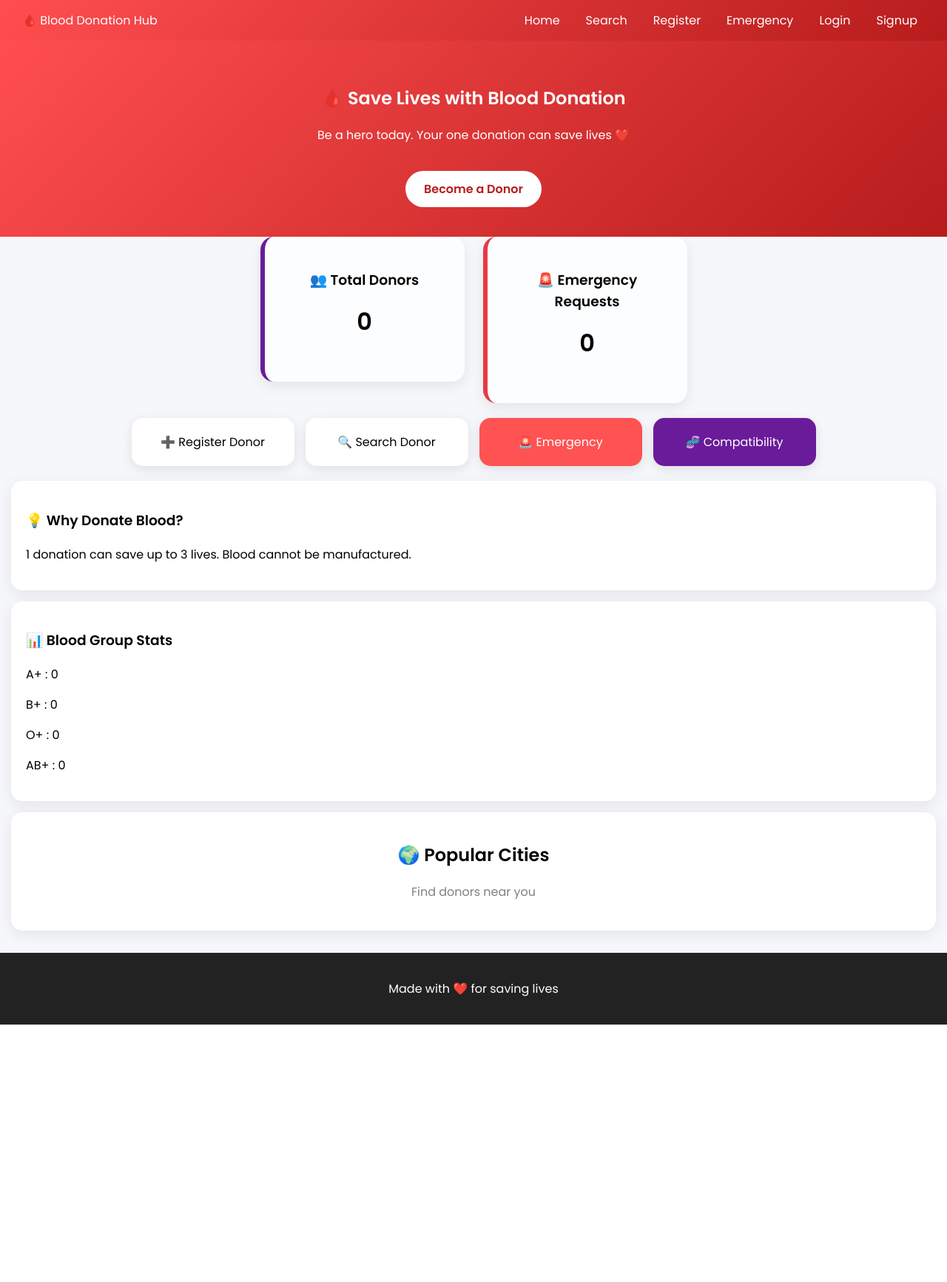
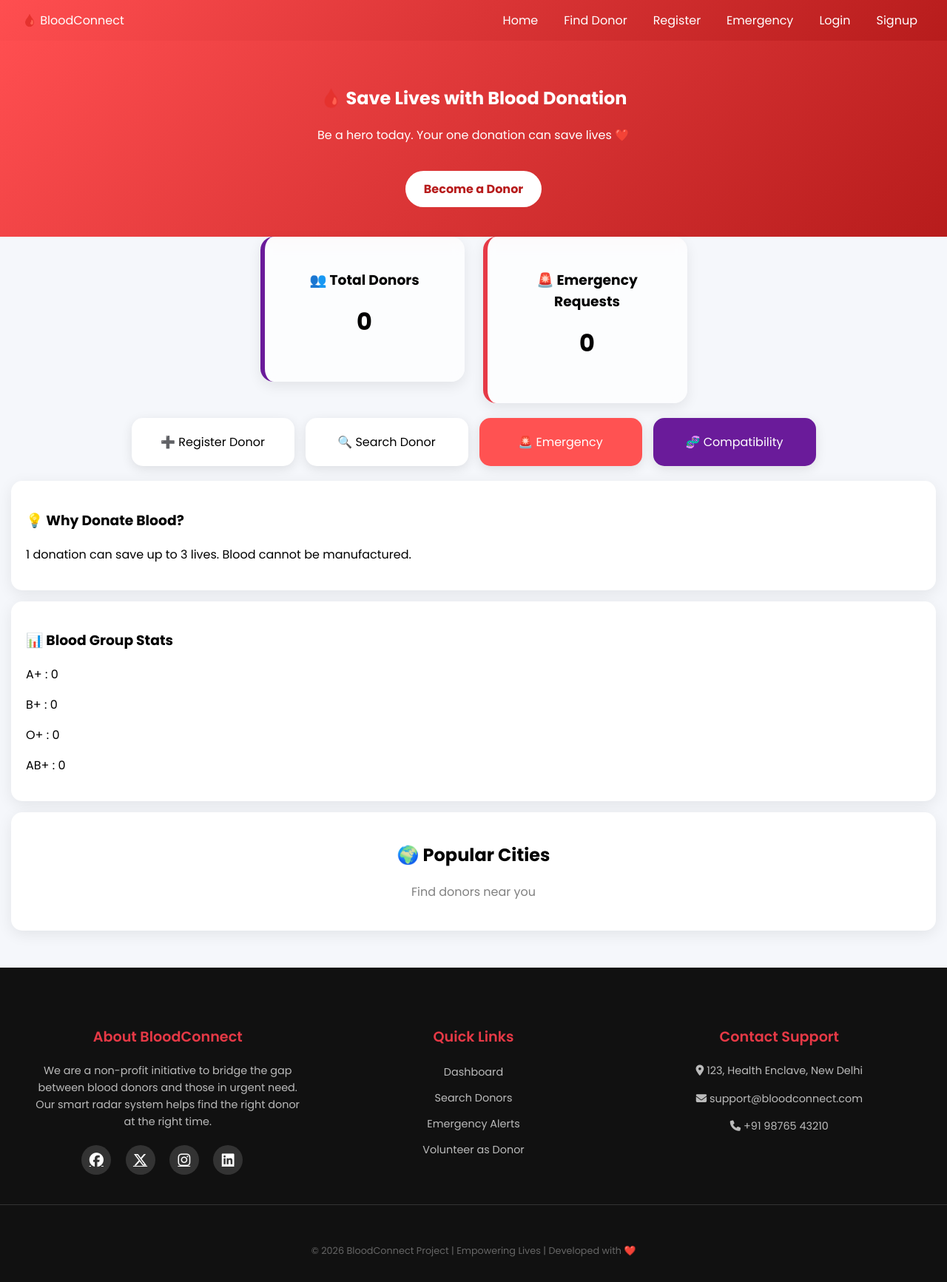
Before and after one commit to Kumkum2401/Blood-donation-webapp, a Flask app: page / in a window 1280 px wide. Shown: the whole page at 74% size. Before the commit the page ends 1385 px from the top, so only its background shows below. Run offline with Flask 3, Linux system fonts and the light colour scheme; data that the repository does not hold is empty.

Commit message:
new changes

```diff
--- a/static/style.css
+++ b/static/style.css
@@ -640,3 +640,88 @@
     background: #f39c12;
     color: white;
 }
+
+/* --- PROFESSIONAL FOOTER --- */
+.footer {
+    background-color: #111;
+    color: #fff;
+    padding: 60px 0 20px;
+    margin-top: 50px;
+}
+
+.footer-container {
+    max-width: 1200px;
+    margin: 0 auto;
+    display: grid;
+    grid-template-columns: repeat(auto-fit, minmax(250px, 1fr));
+    gap: 40px;
+    padding: 0 20px;
+}
+
+.footer-column h3 {
+    color: #e63946;
+    font-size: 1.2rem;
+    margin-bottom: 20px;
+    font-weight: 600;
+}
+
+.footer-column p {
+    color: #bbb;
+    font-size: 0.9rem;
+    line-height: 1.6;
+}
+
+.footer-column ul {
+    list-style: none;
+    padding: 0;
+}
+
+.footer-column ul li {
+    margin-bottom: 10px;
+}
+
+.footer-column ul li a {
+    color: #bbb;
+    text-decoration: none;
+    font-size: 0.9rem;
+    transition: 0.3s;
+}
+
+.footer-column ul li a:hover {
+    color: #e63946;
+    padding-left: 5px;
+}
+
+/* Social Icons */
+.social-icons {
+    margin-top: 20px;
+}
+
+.social-icons a {
+    color: #fff;
+    font-size: 1.2rem;
+    margin-right: 15px;
+    background: #333;
+    width: 40px;
+    height: 40px;
+    display: inline-flex;
+    align-items: center;
+    justify-content: center;
+    border-radius: 50%;
+    transition: 0.3s;
+}
+
+.social-icons a:hover {
+    background: #e63946;
+    transform: translateY(-3px);
+}
+
+/* Footer Bottom */
+.footer-bottom {
+    text-align: center;
+    padding-top: 40px;
+    margin-top: 40px;
+    border-top: 1px solid #333;
+    color: #666;
+    font-size: 0.8rem;
+}
--- a/templates/base.html
+++ b/templates/base.html
@@ -2,23 +2,22 @@
 <html lang="en">
 <head>
     <meta charset="UTF-8">
-    <title>Blood Donation App</title>
+    <title>BloodConnect | Save Lives</title>
     <meta name="viewport" content="width=device-width, initial-scale=1.0">
 
     <link rel="stylesheet" href="{{ url_for('static', filename='style.css') }}">
 
-    <link href="https://fonts.googleapis.com/css2?family=Poppins:wght@300;400;500;600&display=swap" rel="stylesheet">
-
+    <link href="https://fonts.googleapis.com/css2?family=Poppins:wght@300;400;500;600;700&display=swap" rel="stylesheet">
+    <link rel="stylesheet" href="https://cdnjs.cloudflare.com/ajax/libs/font-awesome/6.5.1/css/all.min.css">
 </head>
 
 <body>
 
 <header class="navbar">
-    <div class="logo">🩸 Blood Donation Hub</div>
-
+    <div class="logo">🩸 BloodConnect</div>
     <nav class="nav-links">
         <a href="{{ url_for('home') }}">Home</a>
-        <a href="{{ url_for('search_donors') }}">Search</a>
+        <a href="{{ url_for('search_donors') }}">Find Donor</a>
         <a href="{{ url_for('register_donor') }}">Register</a>
         <a href="{{ url_for('emergency_request') }}">Emergency</a>
 
@@ -27,12 +26,11 @@
             <a href="{{ url_for('logout') }}">Logout</a>
         {% else %}
             <a href="{{ url_for('login') }}">Login</a>
-            <a href="{{ url_for('signup') }}">Signup</a>
+            <a href="{{ url_for('signup') }}" class="signup-btn">Signup</a>
         {% endif %}
     </nav>
 </header>
 
-<!-- FLASH -->
 <div class="flash-container">
     {% with messages = get_flashed_messages(with_categories=true) %}
         {% if messages %}
@@ -47,11 +45,41 @@
     {% block content %}{% endblock %}
 </main>
 
-<footer>
-    <p>Made with ❤️ for saving lives</p>
+<footer class="footer">
+    <div class="footer-container">
+        <div class="footer-column">
+            <h3>About BloodConnect</h3>
+            <p>We are a non-profit initiative to bridge the gap between blood donors and those in urgent need. Our smart radar system helps find the right donor at the right time.</p>
+            <div class="social-icons">
+                <a href="#"><i class="fab fa-facebook"></i></a>
+                <a href="#"><i class="fa-brands fa-x-twitter"></i></a>
+                <a href="#"><i class="fab fa-instagram"></i></a>
+                <a href="#"><i class="fab fa-linkedin"></i></a>
+            </div>
+        </div>
+
+        <div class="footer-column">
+            <h3>Quick Links</h3>
+            <ul>
+                <li><a href="{{ url_for('home') }}">Dashboard</a></li>
+                <li><a href="{{ url_for('search_donors') }}">Search Donors</a></li>
+                <li><a href="{{ url_for('emergency_request') }}">Emergency Alerts</a></li>
+                <li><a href="{{ url_for('register_donor') }}">Volunteer as Donor</a></li>
+            </ul>
+        </div>
+
+        <div class="footer-column">
+            <h3>Contact Support</h3>
+            <p><i class="fas fa-map-marker-alt"></i> 123, Health Enclave, New Delhi</p>
+            <p><i class="fas fa-envelope"></i> support@bloodconnect.com</p>
+            <p><i class="fas fa-phone"></i> +91 98765 43210</p>
+        </div>
+    </div>
+    <div class="footer-bottom">
+        <p>&copy; 2026 BloodConnect Project | Empowering Lives | Developed with ❤️</p>
+    </div>
 </footer>
 
-<!-- SUCCESS POPUP -->
 {% with messages = get_flashed_messages(with_categories=true) %}
   {% if messages %}
     <div id="popup" class="popup {{ messages[0][0] }} show">
@@ -60,28 +88,21 @@
   {% endif %}
 {% endwith %}
 
-
 <script>
 window.addEventListener("scroll", function() {
     let reveals = document.querySelectorAll(".card, .stat-card, .city-card");
-
     reveals.forEach(el => {
         let top = el.getBoundingClientRect().top;
         let height = window.innerHeight;
-
         if (top < height - 50) {
             el.classList.add("active");
         }
     });
 });
-</script>
 
-<script>
 window.onload = function() {
     let popup = document.getElementById("popup");
-
     if (popup) {
-        // auto hide after 3 sec
         setTimeout(() => {
             popup.classList.remove("show");
             popup.classList.add("hide");
```
